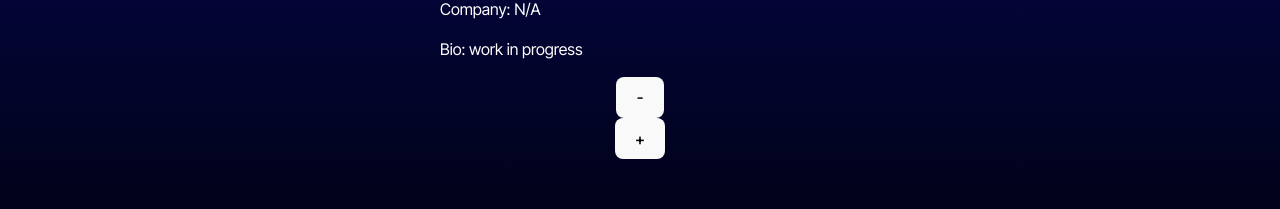
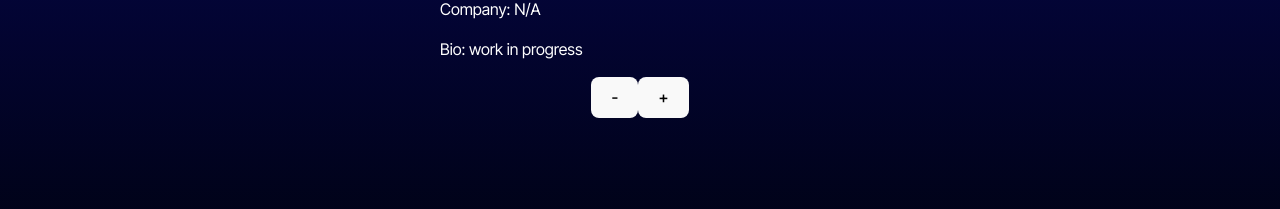
Before and after one commit to zomblic/Peoples, a React (Vite) app: page / in a window 1280 px wide. Shown: the part 646-855 px from the top of the page. Built offline with nearby package versions, Linux system fonts and the light colour scheme; no server answers.

Commit message:
chatgpt helped with button css

```diff
--- a/src/pages/CandidateSearch.tsx
+++ b/src/pages/CandidateSearch.tsx
@@ -54,8 +54,10 @@ const Rejected = () => {
         <p>Bio: {singleCandidate?.bio || 'work in progress'}</p>
       </article>
 
-      <button type='button' title='Reject candidate' onClick={Rejected}>-</button>   <button type='button' title='Save candidate' onClick={Accepted}>+</button>
-    </>
+  <div className="button-group">
+        <button className="reject-button" type='button' title='Reject candidate' onClick={Rejected}>-</button>
+        <button className="accept-button" type='button' title='Save candidate' onClick={Accepted}>+</button>
+      </div>    </>
   );
 };
 
```
